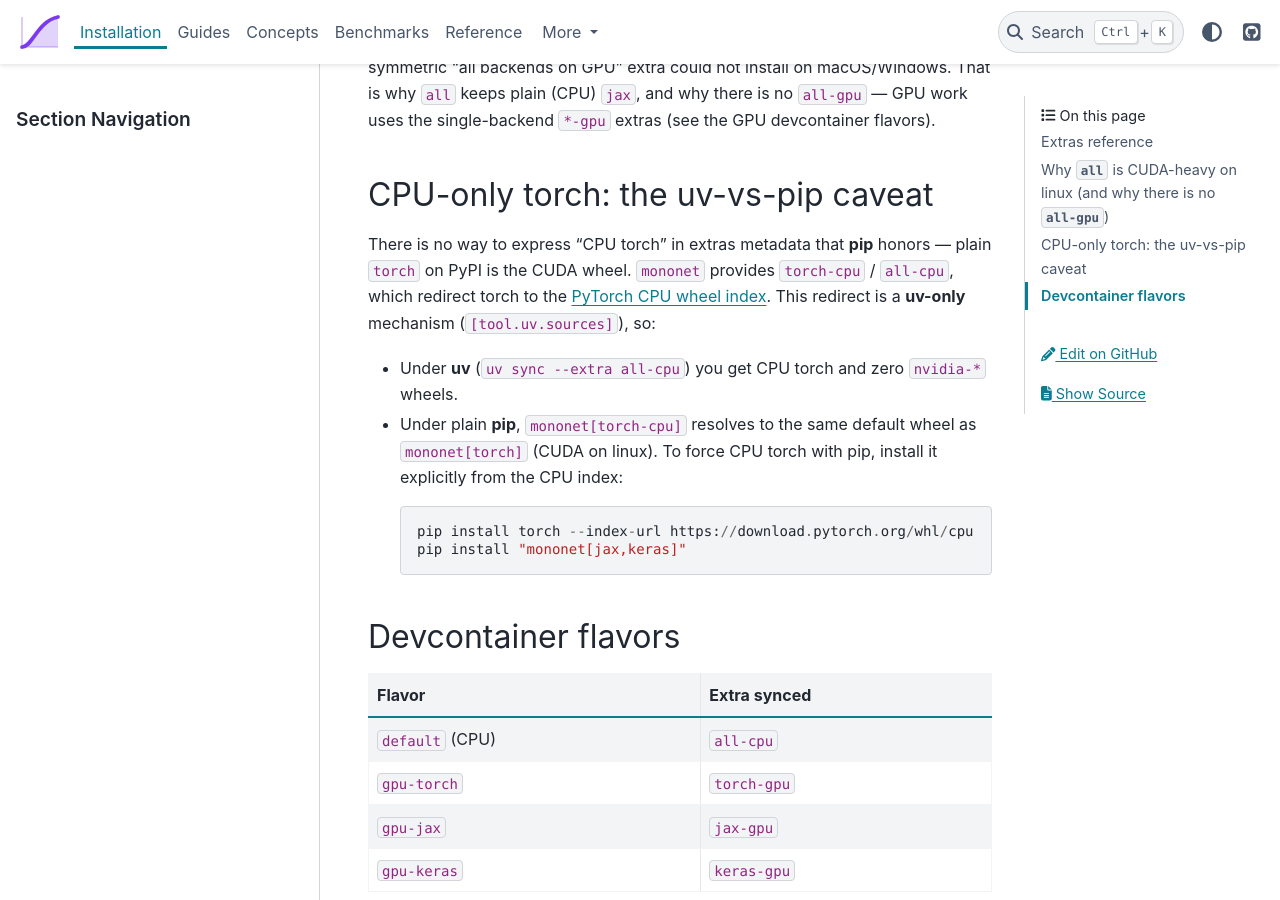
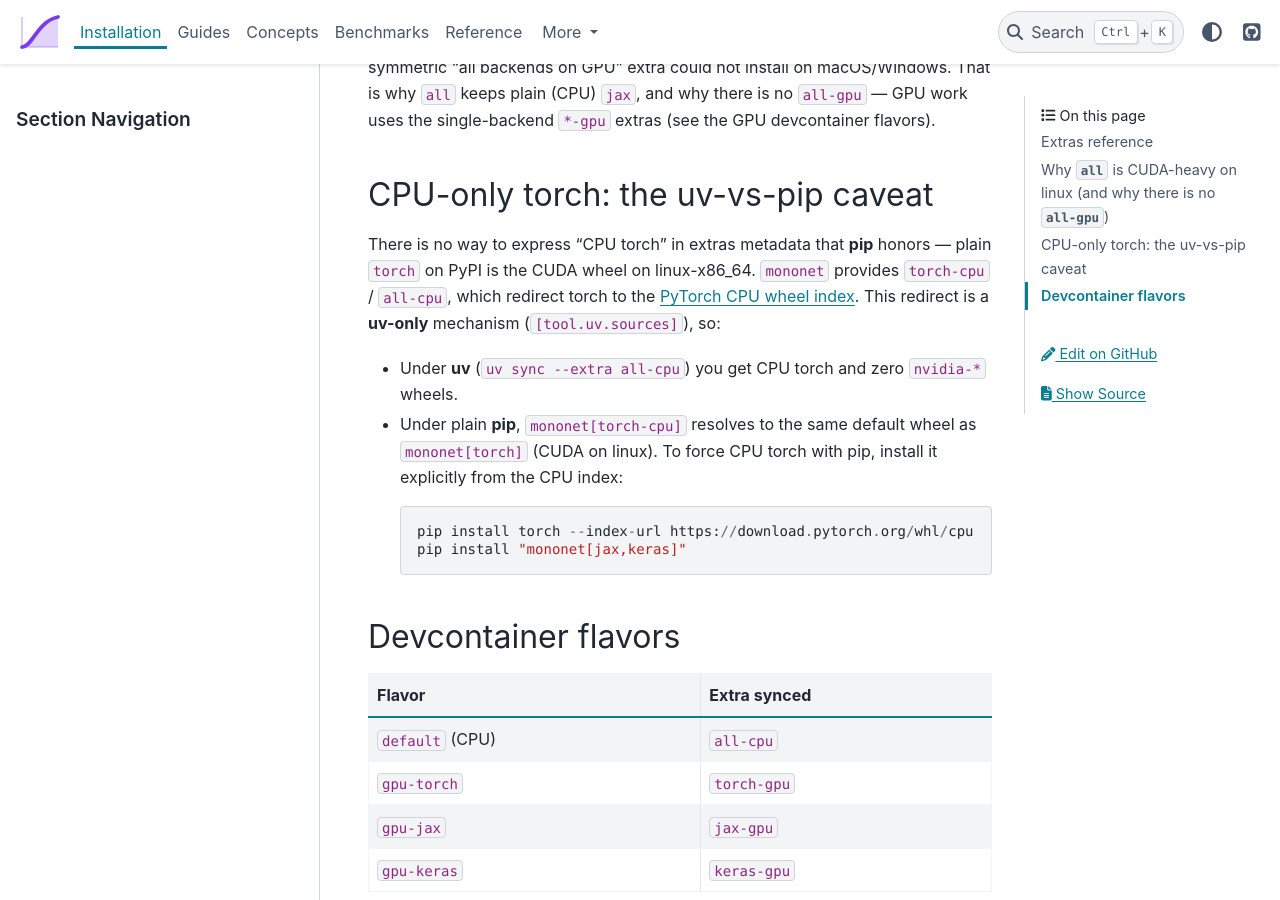
Before and after one commit to davorrunje/mononet, a Sphinx documentation site: the page built from docs/installation.md, in a window 1280 px wide and 900 px high, scrolled down 1297 px. Built offline with Sphinx 7.4.7 and the PyData theme 0.15.4, drawn with Linux system fonts in a browser that asks for light colours; pages that are not in the unit, such as notebooks, are missing from menus.

Commit message:
docs: qualify 'CUDA wheel' with linux-x86_64 in install caveat
Final-review Minor nit.

Co-Authored-By: Claude Opus 4.8 (1M context) <noreply@anthropic.com>

```diff
--- a/docs/installation.md
+++ b/docs/installation.md
@@ -38,7 +38,7 @@ uses the single-backend `*-gpu` extras (see the GPU devcontainer flavors).
 ## CPU-only torch: the uv-vs-pip caveat
 
 There is no way to express "CPU torch" in extras metadata that **pip** honors —
-plain `torch` on PyPI is the CUDA wheel. `mononet` provides `torch-cpu` /
+plain `torch` on PyPI is the CUDA wheel on linux-x86_64. `mononet` provides `torch-cpu` /
 `all-cpu`, which redirect torch to the [PyTorch CPU wheel
 index](https://download.pytorch.org/whl/cpu). This redirect is a **uv-only**
 mechanism (`[tool.uv.sources]`), so:
```
